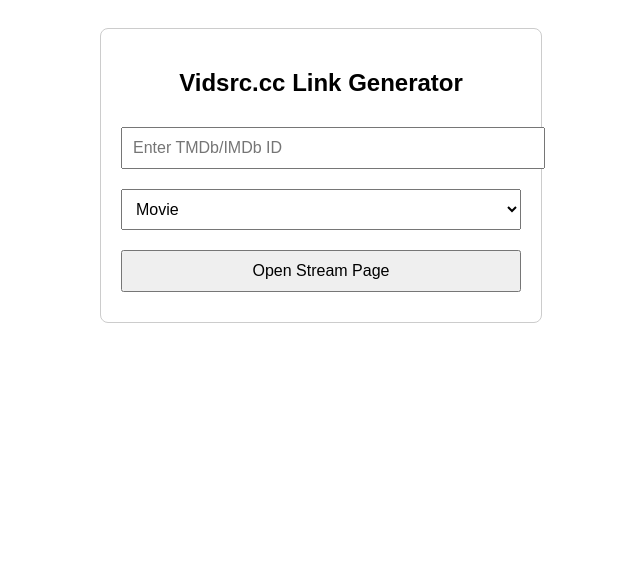
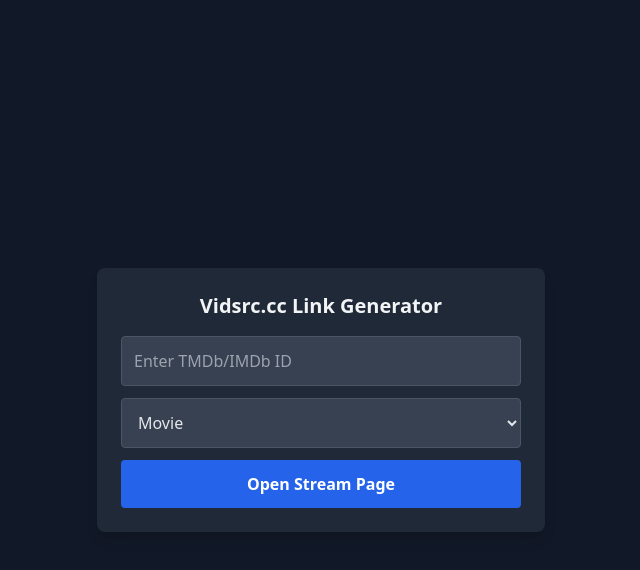
Before and after one commit to Tituu/stream, a plain HTML site: page index.html in a window 1280 px wide. Shown: the whole page, without its empty margins (319-959 px from the left). Drawn offline with nearby package versions, Linux system fonts and the light colour scheme.

Commit message:
Update index.html

```diff
--- a/index.html
+++ b/index.html
@@ -4,24 +4,32 @@
     <meta charset="UTF-8">
     <meta name="viewport" content="width=device-width, initial-scale=1.0">
     <title>Vidsrc.cc Link Generator</title>
-    <style>
-        body { font-family: Arial, sans-serif; text-align: center; padding: 20px; }
-        .container { max-width: 400px; margin: auto; padding: 20px; border: 1px solid #ccc; border-radius: 8px; }
-        input, select, button { width: 100%; margin: 10px 0; padding: 10px; font-size: 16px; }
-    </style>
+    <script src="https://cdn.tailwindcss.com"></script>
 </head>
-<body>
+<body class="bg-gray-900 text-gray-200 flex justify-center items-center min-h-screen">
 
-    <div class="container">
-        <h2>Vidsrc.cc Link Generator</h2>
-        <input type="text" id="tmdbId" placeholder="Enter TMDb/IMDb ID">
-        <select id="type" onchange="toggleEpisodeFields()">
+    <div class="w-full max-w-md p-6 bg-gray-800 rounded-lg shadow-lg">
+        <h2 class="text-xl font-bold mb-4 text-center text-gray-100">Vidsrc.cc Link Generator</h2>
+
+        <input id="tmdbId" type="text" placeholder="Enter TMDb/IMDb ID"
+            class="w-full p-3 mb-3 rounded bg-gray-700 text-gray-200 border border-gray-600 focus:outline-none focus:ring-2 focus:ring-blue-500">
+
+        <select id="type" onchange="toggleEpisodeFields()"
+            class="w-full p-3 mb-3 rounded bg-gray-700 text-gray-200 border border-gray-600 focus:outline-none focus:ring-2 focus:ring-blue-500">
             <option value="movie">Movie</option>
             <option value="series">Web Series</option>
         </select>
-        <input type="number" id="season" placeholder="Season No" style="display: none;">
-        <input type="number" id="episode" placeholder="Episode No" style="display: none;">
-        <button onclick="generateLink()">Open Stream Page</button>
+
+        <input id="season" type="number" placeholder="Season No" style="display: none;"
+            class="w-full p-3 mb-3 rounded bg-gray-700 text-gray-200 border border-gray-600 focus:outline-none focus:ring-2 focus:ring-blue-500">
+
+        <input id="episode" type="number" placeholder="Episode No" style="display: none;"
+            class="w-full p-3 mb-3 rounded bg-gray-700 text-gray-200 border border-gray-600 focus:outline-none focus:ring-2 focus:ring-blue-500">
+
+        <button onclick="generateLink()"
+            class="w-full bg-blue-600 hover:bg-blue-700 text-white font-bold py-3 px-4 rounded transition-all">
+            Open Stream Page
+        </button>
     </div>
 
     <script>
```
